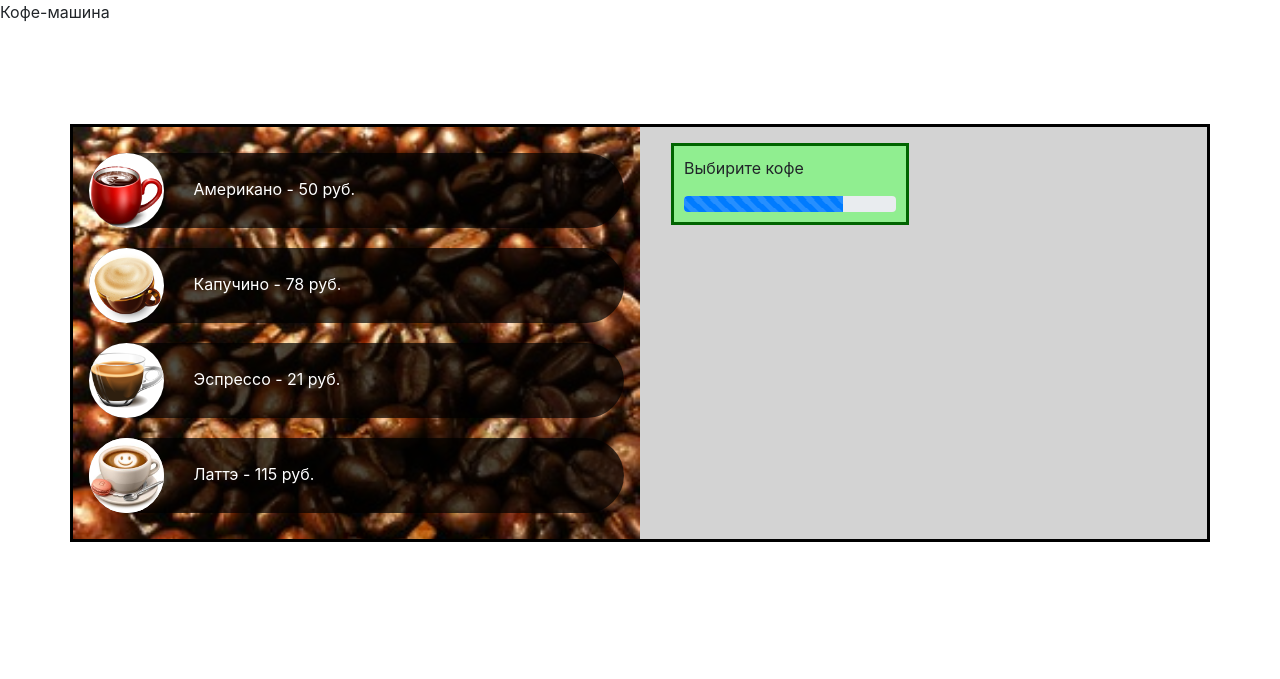
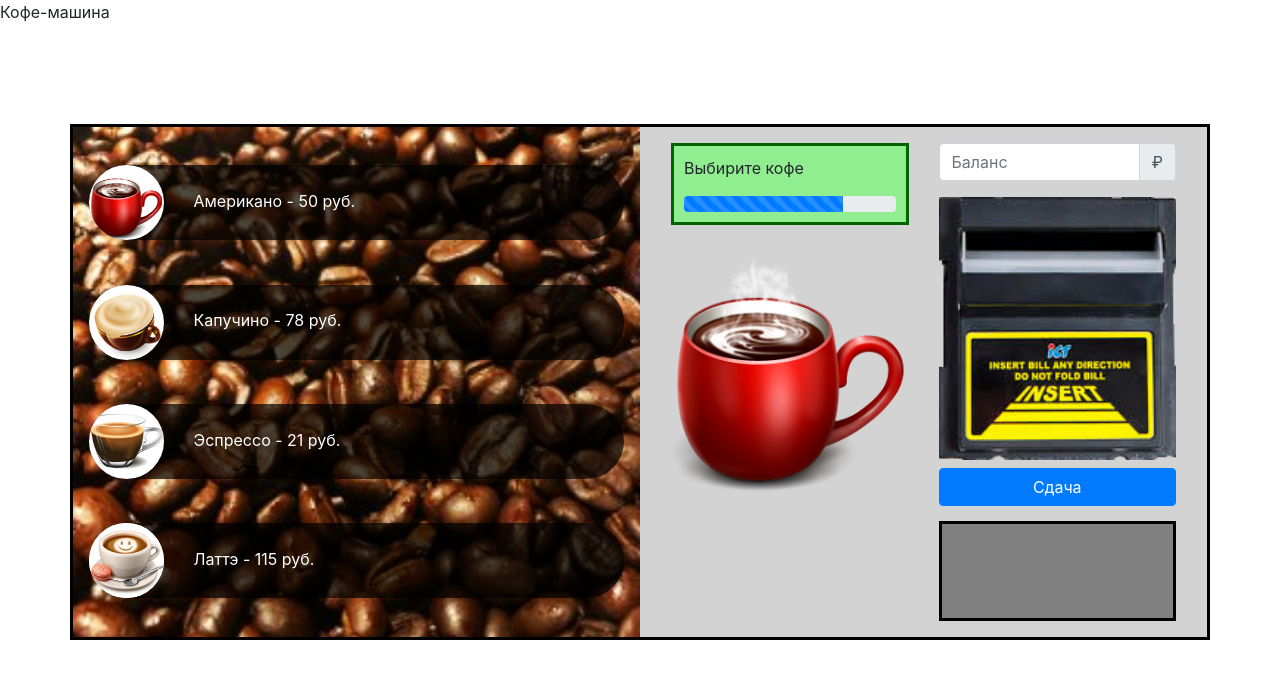
Before and after one commit to Olgatilova/coffee, a PHP site: page / in a window 1280 px wide. Shown: the top 679 px of the page. Run offline with PHP 8.4, Linux system fonts and the light colour scheme.

Commit message:
Сделана оболочка

```diff
--- a/index.php
+++ b/index.php
@@ -1,6 +1,6 @@
 <!doctype html>
 <html lang="ru">
-  <head>
+  <head> <!--из бустрапа копируем начальный шаблон страницы-->
     <!-- Required meta tags -->
     <meta charset="utf-8">
     <meta name="viewport" content="width=device-width, initial-scale=1, shrink-to-fit=no">
@@ -15,7 +15,7 @@
 <div class="container">
       <div class="row coffee-machine">
         <div class="col-6 coffee-list">
-          <div class="row flex-column p-3">
+          <div class="row flex-column p-3 h-100 justify-content-around">
             <div class="coffee-item col">
               <img src="img/americano.png" alt="">
               <span>Американо - 50 руб.</span>
@@ -39,12 +39,27 @@
             <div class="col-6">
               <div class="display">
                 <p class="display-text">Выбирите кофе</p>
-                <div class="progress"> <!--анимация выполнения-->
+                <div class="progress"> <!-- скачать из бустрапа анимация выполнения-->
                   <div class="progress-bar progress-bar-striped progress-bar-animated" role="progressbar" aria-valuenow="75" aria-valuemin="0" aria-valuemax="100" style="width: 75%"></div>
                 </div>
               </div>
+              <div class="coffee-cup"> <!-- картинка кружки под дисплей-->
+                <img src="img/americano.png" alt="Американо"> <!--alt при отсутствии картинки выводит слово-->
+              </div>
             </div>
-            <div class="col-6"></div>
+            <div class="col-6">
+              <div class="input-group mb-3"><!-- приемник для купюр, из бустрапа компоненты, группа ввода-->
+                <input type="text" class="form-control" placeholder="Баланс">
+                <div class="input-group-append">
+                  <span class="input-group-text" id="basic-addon2">&#8381</span>
+                </div>
+              </div>
+              <div class="atm"> <!--купюроприемник-->
+                <img src="img/bill_acc.png" alt="">
+              </div>
+              <button class="btn btn-primary btn-block mt-2">Сдача</button> <!-- кнопка сдача, форма, цвет, блочный элемент, отступ от купюроприемника-->
+              <div class="change-box"></div>
+            </div>
           </div>
         </div>
       </div>
--- a/style.css
+++ b/style.css
@@ -9,6 +9,7 @@
 }
 
 .coffee-item {
+  max-height: 75px;
   background: rgba(0, 0, 0,0.7);
   margin: 10px 0;
   border-radius: calc(75px / 2);
@@ -38,4 +39,20 @@
   background: lightgreen; /*цвет коемки*/
   border: 3px solid darkgreen;
   padding: 10px;/* внутренний отступ*/
+  margin-bottom: 30px; /* отступ от низа дисплей кружка сдвинулась вниз */
 }
+
+.coffee-cup img { /* картинка кружки под дисплей*/
+  width: 100%; /* размер кружки*/
+}
+
+.atm img {
+  width: 100%; /* ширина купюроприемника*/
+}
+
+.change-box { /*выдача сдачи*/
+  background: grey; /*цвет*/
+  border: 3px solid black;/* бордюр цвет*/
+  height: 100px; /* высота*/
+  margin-top: 15px; /* отступ сверху*/
+}
```
